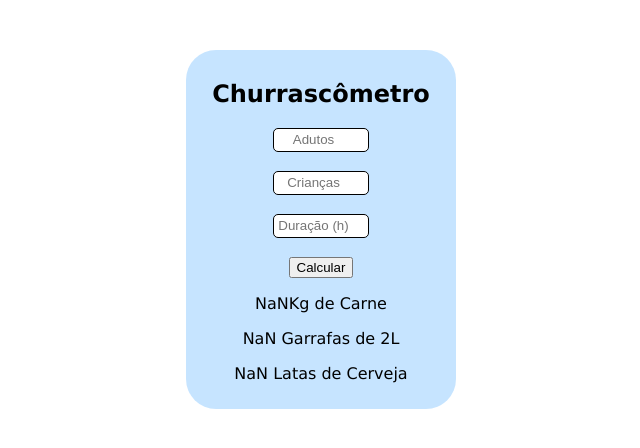
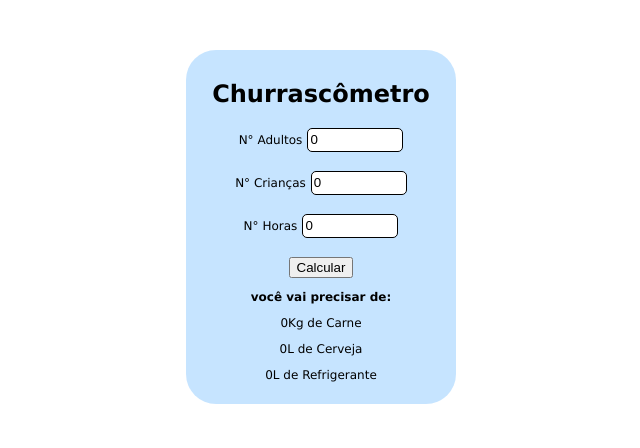
Before and after one commit to WestSantos/ProgramadorBR, a plain HTML site: page Churrascometro/Index.html in a window 1280 px wide. Both pictures are taken after a click on the button "Calcular". Shown: the whole page, without its empty margins (319-959 px from the left). Drawn offline with Linux system fonts and the light colour scheme.

Commit message:
Add files via upload

```diff
--- a/Churrascometro/Index.html
+++ b/Churrascometro/Index.html
@@ -10,17 +10,21 @@
 <body>
     <div class="card">
         <h2>Churrascômetro</h2>
-        <Input type="number" name="adultos" id="adultos" placeholder="Adutos"></Input>
+        <p>N° Adultos</p>
+        <Input type="number" name="adultos" id="adultos" value=0 placeholder="Adutos"></Input>
         <br>
         <br>
-        <Input type="number" name="criancas" id="criancas" placeholder="Crianças"></Input>
+        <p>N° Crianças</p>
+        <Input type="number" name="criancas" id="criancas" value=0 placeholder="Crianças"></Input>
         <br>
         <br>
-        <Input type="number" name="duracao" id="duracao" placeholder="Duração (h)"></Input>
+        <p>N° Horas</p>
+        <Input type="number" name="duracao" id="duracao"  value=0 placeholder="Duração (h)"></Input>
         <br>
         <br>
         <button class="enviar" onclick="calc()">Calcular</button>
         <div class="resultado">
+            <p><strong>você vai precisar de:</strong></p>
             <p id="carne"> </p>
             <p id="cerveja"> </p>
             <p id="bebidas"> </p>
--- a/Churrascometro/assets/css/style.css
+++ b/Churrascometro/assets/css/style.css
@@ -13,9 +13,19 @@ body{
 }
 
 input{
+
     border-radius: 5px;
     border: 1px solid black;
     width: 90px;
     height: 20px;
-    text-align: center;
+
 }
+
+p{
+    display: inline;
+    font-size: 12px;
+}
+
+.resultado p{
+    display: block;
+}
--- a/Churrascometro/assets/js/main.js
+++ b/Churrascometro/assets/js/main.js
@@ -1,24 +1,53 @@
+
 function calc(){
-let adultos = parseInt(document.getElementById('adultos').value);
-let criancas = parseInt(document.getElementById('criancas').value);
-let horas = parseInt(document.getElementById('duracao').value);
-let carne = 0;
-let refrigerante = 0;
-let Cerveja = 0;
-let pessoas = adultos + (criancas*0.5);
-    if(horas<7){
-        carne = ((pessoas * ((400/6)*horas))/1000).toFixed(1);
-        refrigerante = Math.round((pessoas * ((1000/6)*horas))/2000);
-        Cerveja = Math.round((adultos * ((1200/6)*horas))/350);
+    document.getElementById("carne").innerHTML = numCarne() + `Kg de Carne`
+    document.getElementById("cerveja").innerHTML = numCerveja()+`L de Cerveja`
+    document.getElementById("bebidas").innerHTML = numRefri()+`L de Refrigerante`
+}
+
+function horasPessoas(){
+    let adultos = parseInt(document.getElementById('adultos').value);
+    let criancas = parseInt(document.getElementById('criancas').value);
+    let horas = parseInt(document.getElementById('duracao').value);
+    let numeroPessoas = adultos + (criancas*0.5);
+    return {numeroPessoas, criancas, horas, adultos};
+}
+
+function numCarne(){
+    let dados = horasPessoas();
+    let horas = dados.horas;
+    let pessoas = dados.numeroPessoas;
+    let resultCarne = 0;
+    if(horas >= 6){
+        resultCarne= pessoas * 650/1000;
     }else{
-        carne = ((pessoas * ((650/6)*horas))/1000).toFixed(1);
-        refrigerante = Math.round((pessoas * ((1500/6)*horas))/2000);
-        Cerveja = Math.round((adultos * ((2000/6)*horas)/350));
-    }
-    console.log(carne +"Kg de Carne")
-    console.log(refrigerante +" Garrafas de 2L")
-    console.log(Cerveja+" Latas de Cerveja")
-    document.getElementById("carne").innerHTML = carne + `Kg de Carne`
-    document.getElementById("cerveja").innerHTML = refrigerante +` Garrafas de 2L`
-    document.getElementById("bebidas").innerHTML = Cerveja+` Latas de Cerveja`
+        resultCarne = pessoas * 400/1000;
+    };
+    return resultCarne;
 }
+
+function numRefri(){
+    let dados = horasPessoas();
+    let horas = dados.horas;
+    let pessoas = dados.numeroPessoas;
+    let resultRefri = 0;
+    if(horas >= 6){
+        resultRefri= pessoas * 1500/1000;
+    }else{
+        resultRefri = pessoas * 1000/1000;
+    };
+    return resultRefri;
+}
+
+function numCerveja(){
+    let dados = horasPessoas();
+    let horas = dados.horas;
+    let adultos = dados.adultos;
+    let resutCerv = 0;
+    if (horas >= 6){
+        resutCerv = adultos * 2000/1000
+    }else{
+        resutCerv = adultos * 1200/1000
+    };
+    return resutCerv;
+}
```
